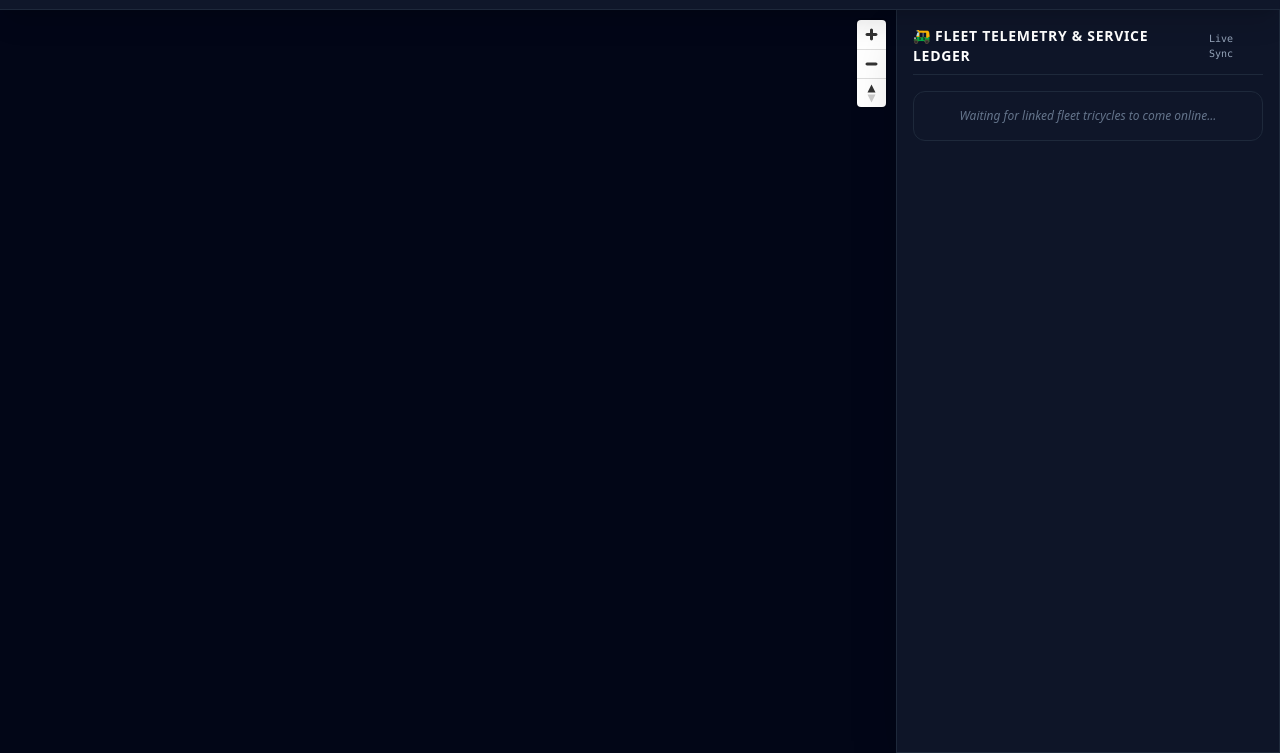
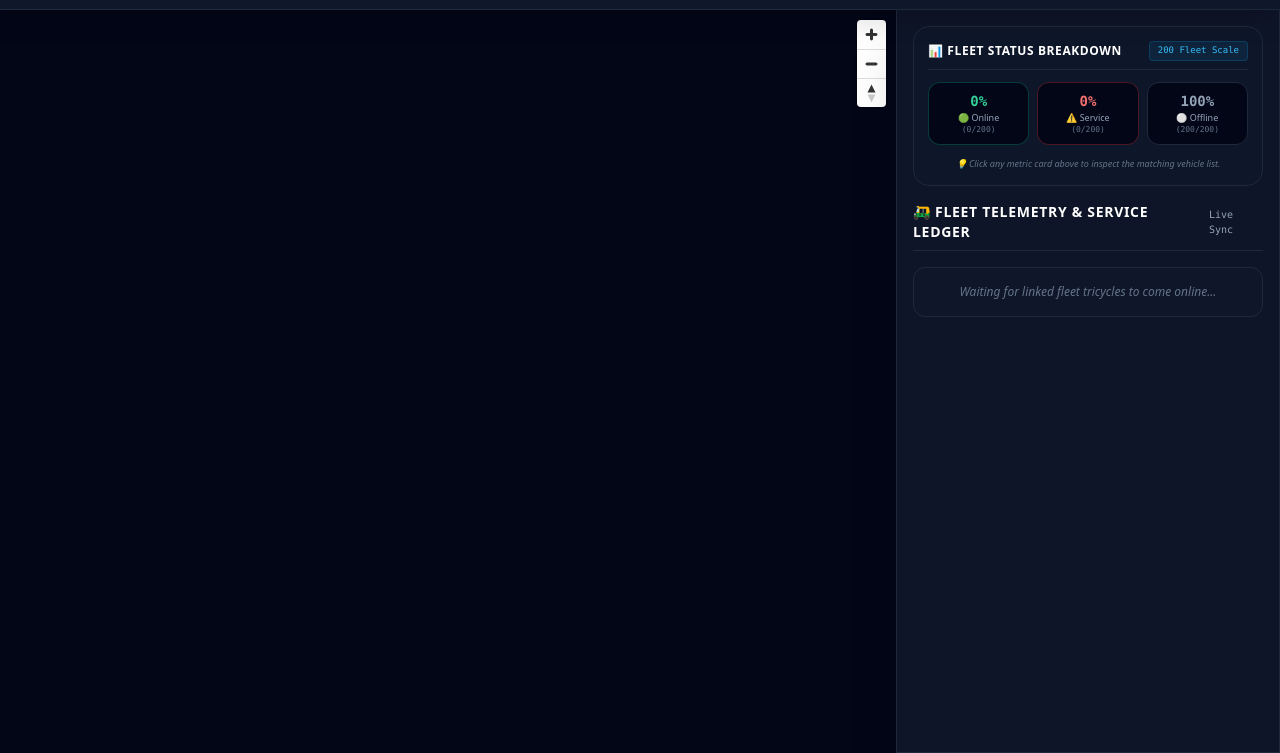
Before and after one commit to michael-dev442/pragyalink, a website: page views/fleet.html in a window 1280 px wide. Shown: the part 47-800 px from the top of the page. Drawn offline with nearby package versions, Linux system fonts and the light colour scheme; no server answers.

Commit message:
feat: append interactive fleet percentage metric cards with one-click modal drilldown

```diff
--- a/views/fleet.html
+++ b/views/fleet.html
@@ -169,3 +169,102 @@
     </script>
 </body>
 </html>
+<script>
+    // Appends Fleet Distribution Percentage Cards to the Fleet Dashboard Sidebar
+    function injectFleetAnalyticsCards() {
+        const sidebar = document.querySelector('aside');
+        if (!sidebar) return;
+
+        const analyticsCardHtml = `
+            <div id="fleetAnalyticsPanel" class="bg-slate-900/90 p-3.5 rounded-2xl border border-slate-800 space-y-3">
+                <div class="flex justify-between items-center border-b border-slate-800 pb-2">
+                    <span class="text-xs font-black text-white uppercase tracking-wider">📊 Fleet Status Breakdown</span>
+                    <span class="text-[9px] font-mono text-sky-400 bg-sky-500/10 border border-sky-500/20 px-2 py-0.5 rounded">200 Fleet Scale</span>
+                </div>
+
+                <div class="grid grid-cols-3 gap-2">
+                    <button onclick="openFilteredFleetLedger('ONLINE')" class="p-2 bg-slate-950 hover:bg-emerald-500/10 border border-emerald-500/30 rounded-xl text-center transition group">
+                        <div id="pctOnlineVal" class="text-sm font-black text-emerald-400 font-mono">0%</div>
+                        <div class="text-[9px] text-slate-400 group-hover:text-emerald-300">🟢 Online</div>
+                        <div id="cntOnlineDetail" class="text-[8px] text-slate-500 font-mono">(0/200)</div>
+                    </button>
+
+                    <button onclick="openFilteredFleetLedger('OVERDUE')" class="p-2 bg-slate-950 hover:bg-red-500/10 border border-red-500/30 rounded-xl text-center transition group">
+                        <div id="pctOverdueVal" class="text-sm font-black text-red-400 font-mono">0%</div>
+                        <div class="text-[9px] text-slate-400 group-hover:text-red-300">⚠️ Service</div>
+                        <div id="cntOverdueDetail" class="text-[8px] text-slate-500 font-mono">(0/200)</div>
+                    </button>
+
+                    <button onclick="openFilteredFleetLedger('OFFLINE')" class="p-2 bg-slate-950 hover:bg-slate-800 border border-slate-800 rounded-xl text-center transition group">
+                        <div id="pctOfflineVal" class="text-sm font-black text-slate-400 font-mono">100%</div>
+                        <div class="text-[9px] text-slate-400 group-hover:text-slate-200">⚪ Offline</div>
+                        <div id="cntOfflineDetail" class="text-[8px] text-slate-500 font-mono">(200/200)</div>
+                    </button>
+                </div>
+
+                <p class="text-[9px] text-slate-500 italic text-center">💡 Click any metric card above to inspect the matching vehicle list.</p>
+            </div>
+        `;
+
+        sidebar.insertAdjacentHTML('afterbegin', analyticsCardHtml);
+    }
+
+    // Calculates percentages across all 200 registered vehicles in real time
+    function recalculateFleetAnalytics() {
+        const totalRegisteredVehicles = 200; // Total registered vehicles in fleet ledger
+        const plates = Object.keys(fleetVehicles);
+
+        let onlineCount = 0;
+        let overdueCount = 0;
+
+        plates.forEach(plate => {
+            const v = fleetVehicles[plate];
+            if (v.isOnline) onlineCount++;
+            if (v.engineHealth && v.engineHealth.serviceOverdue) overdueCount++;
+        });
+
+        const offlineCount = Math.max(0, totalRegisteredVehicles - onlineCount);
+
+        const pctOnline = Math.round((onlineCount / totalRegisteredVehicles) * 100);
+        const pctOverdue = Math.round((overdueCount / totalRegisteredVehicles) * 100);
+        const pctOffline = Math.round((offlineCount / totalRegisteredVehicles) * 100);
+
+        // Update DOM Cards
+        const elOnline = document.getElementById('pctOnlineVal');
+        const elOverdue = document.getElementById('pctOverdueVal');
+        const elOffline = document.getElementById('pctOfflineVal');
+
+        if (elOnline) {
+            elOnline.innerText = `${pctOnline}%`;
+            document.getElementById('cntOnlineDetail').innerText = `(${onlineCount}/${totalRegisteredVehicles})`;
+        }
+
+        if (elOverdue) {
+            elOverdue.innerText = `${pctOverdue}%`;
+            document.getElementById('cntOverdueDetail').innerText = `(${overdueCount}/${totalRegisteredVehicles})`;
+        }
+
+        if (elOffline) {
+            elOffline.innerText = `${pctOffline}%`;
+            document.getElementById('cntOfflineDetail').innerText = `(${offlineCount}/${totalRegisteredVehicles})`;
+        }
+    }
+
+    // Modal Trigger function connected directly to metric card clicks
+    function openFilteredFleetLedger(category) {
+        setFilterCategory(category);
+        openFleetMasterLedger();
+    }
+
+    // Automatically hooks into incoming socket updates
+    const origRenderFleetList = window.renderFleetList;
+    window.renderFleetList = function() {
+        if (origRenderFleetList) origRenderFleetList();
+        recalculateFleetAnalytics();
+    };
+
+    window.addEventListener('DOMContentLoaded', () => {
+        injectFleetAnalyticsCards();
+        recalculateFleetAnalytics();
+    });
+</script>
```
